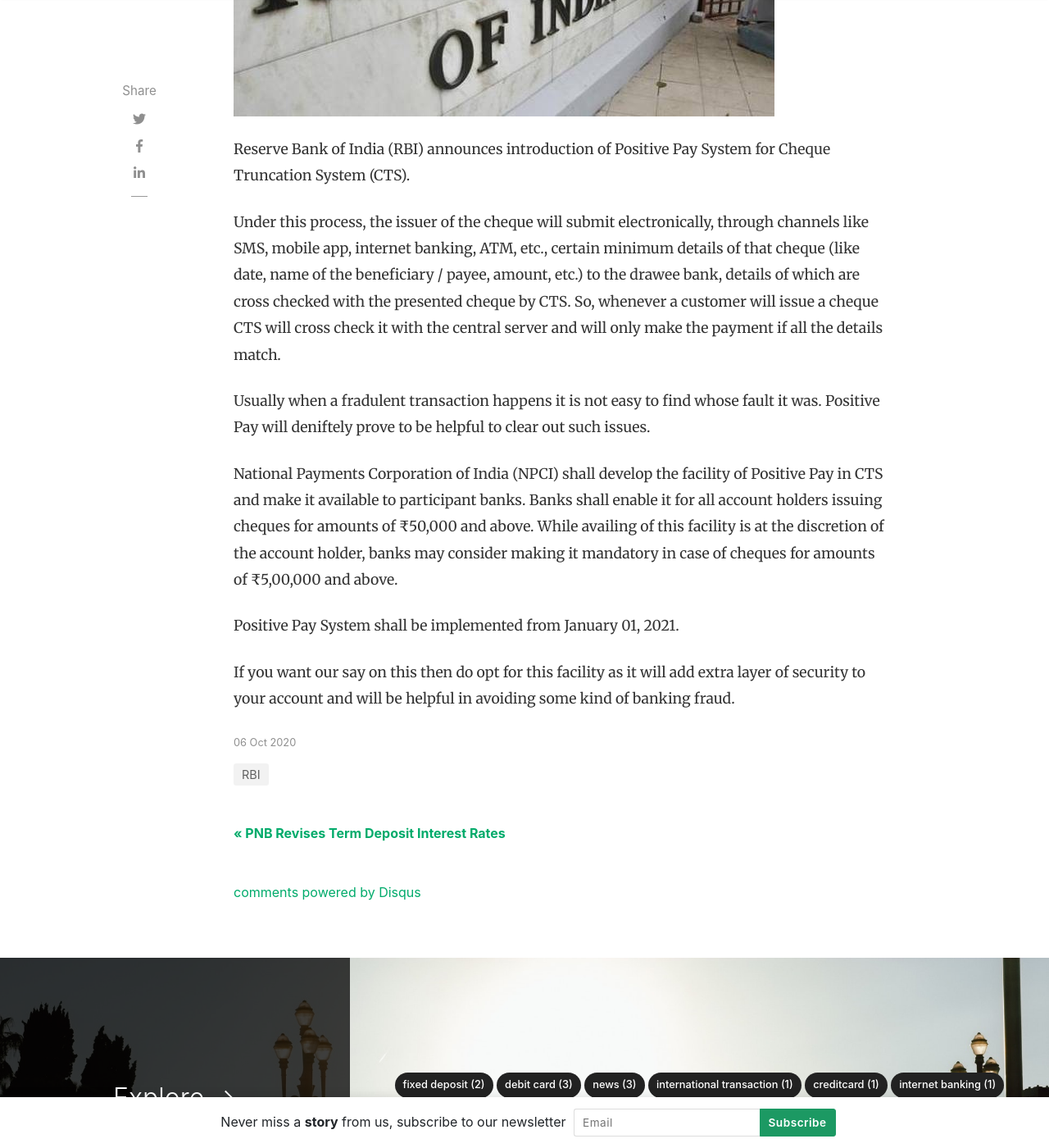
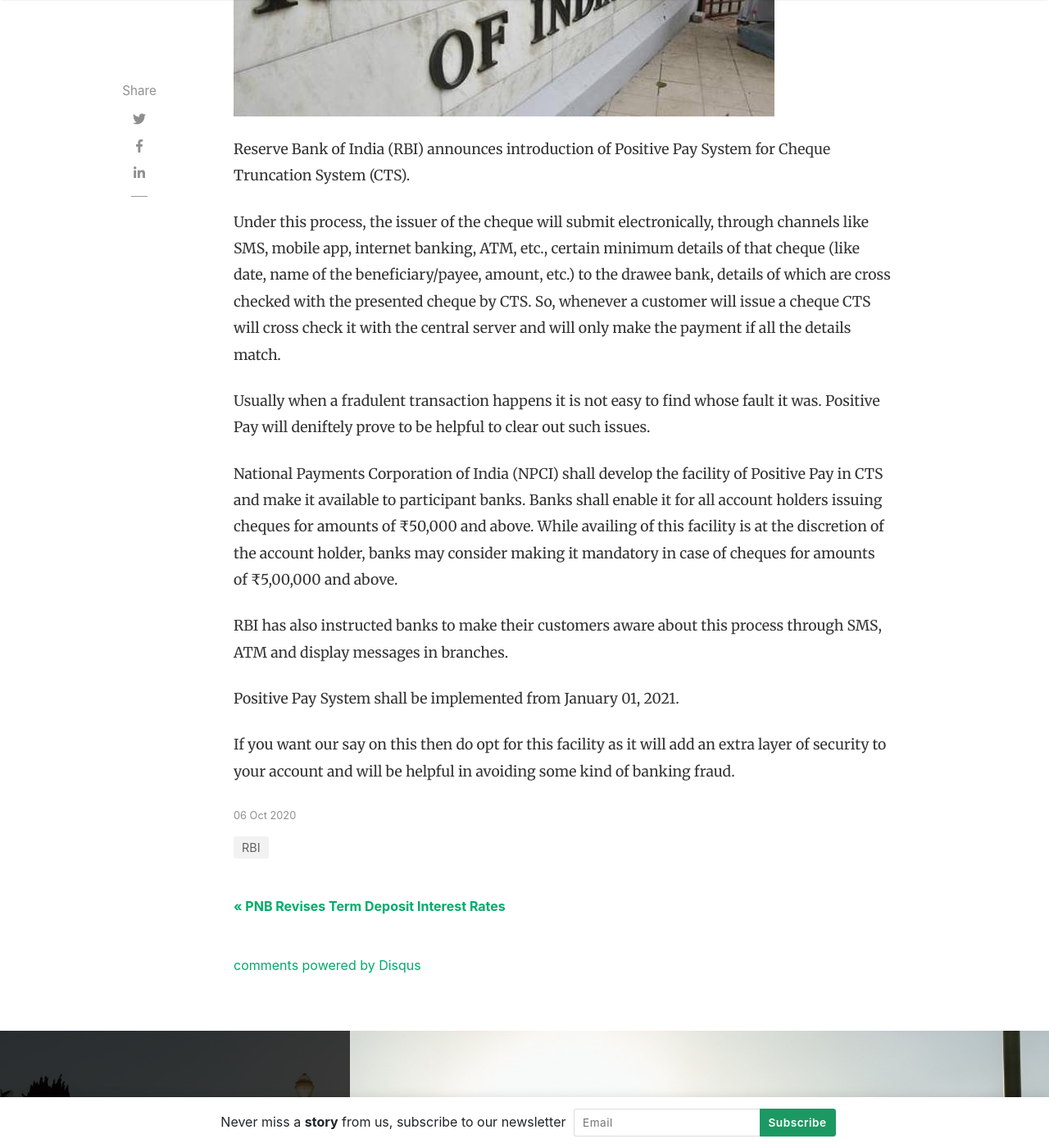
Before and after one commit to rdmmehta/batz, a Jekyll site: the page built from _posts/2020-10-05-rbi-introduces-positive-pay.md, in a window 1280 px wide and 1400 px high, scrolled down 761 px. Shown: the whole window at 82% size. Built offline with Jekyll 4.4.1, drawn with Linux system fonts in a browser that asks for light colours; nearby versions of some CDN libraries; comment, search, counter and statistics services are not loaded.

Commit message:
Update 2020-10-05-rbi-introduces-positive-pay.md

```diff
--- a/_posts/2020-10-05-rbi-introduces-positive-pay.md
+++ b/_posts/2020-10-05-rbi-introduces-positive-pay.md
@@ -12,7 +12,7 @@
 Reserve Bank of India (RBI) announces introduction of Positive Pay System for Cheque Truncation System (CTS).
 
 Under this process, the issuer of the cheque will submit electronically, through channels like SMS, mobile app, internet banking, ATM, etc.,
-certain minimum details of that cheque (like date, name of the beneficiary / payee, amount, etc.) to the drawee bank, details of which are cross
+certain minimum details of that cheque (like date, name of the beneficiary/payee, amount, etc.) to the drawee bank, details of which are cross
 checked with the presented cheque by CTS. So, whenever a customer will issue a cheque CTS will cross check it with the central server and will only
 make the payment if all the details match.
 
@@ -22,6 +22,8 @@
 Banks shall enable it for all account holders issuing cheques for amounts of ₹50,000 and above. While availing of this facility is at the
 discretion of the account holder, banks may consider making it mandatory in case of cheques for amounts of ₹5,00,000 and above.
 
+RBI has also instructed banks to make their customers aware about this process through SMS, ATM and display messages in branches.
+
 Positive Pay System shall be implemented from January 01, 2021.
 
-If you want our say on this then do opt for this facility as it will add extra layer of security to your account and will be helpful in avoiding some kind of banking fraud.
+If you want our say on this then do opt for this facility as it will add an extra layer of security to your account and will be helpful in avoiding some kind of banking fraud.
```
